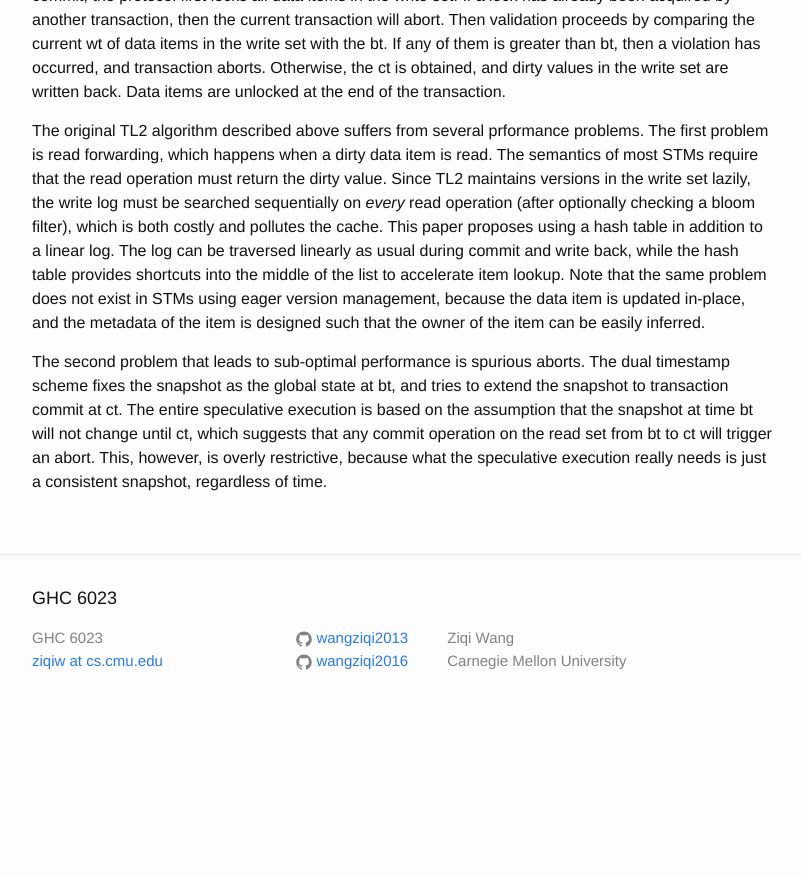
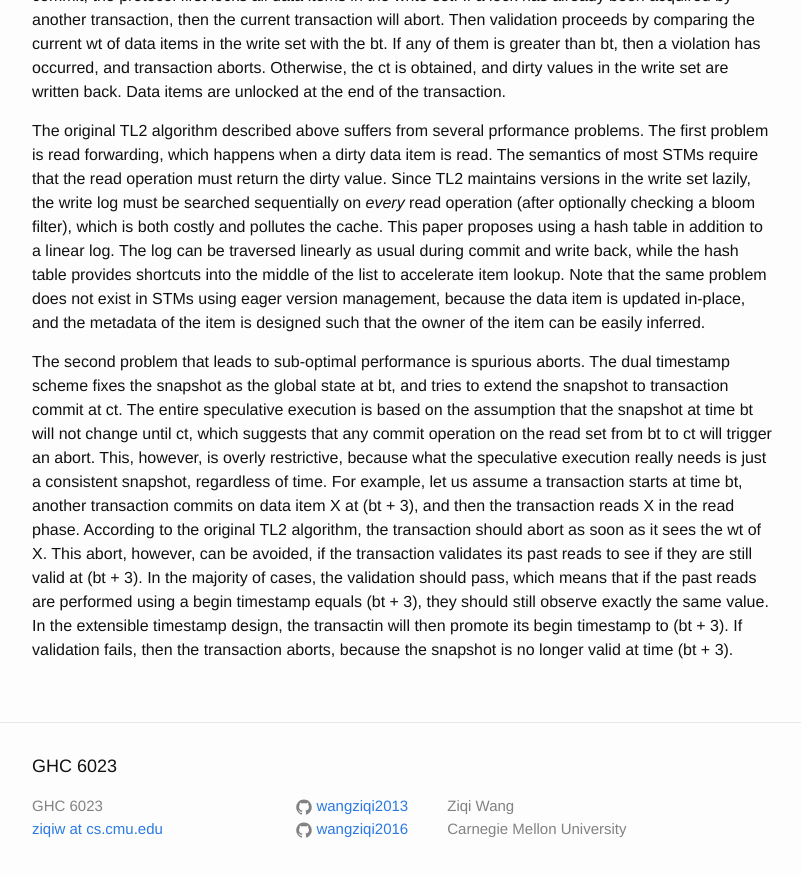
Before and after one commit to wangziqi2013/wangziqi2013.github.io, a Jekyll site: the page built from _posts/2018-07-03-A-Comprehensive-Strategy-for-Contention-Management-In-STM.markdown, in a window 1280 px wide and 900 px high, scrolled down 1492 px. Shown: the top 877 px of the window, without its empty margins (238-1039 px from the left). Built offline with Jekyll 4.4.1, drawn with Linux system fonts in a browser that asks for light colours; before the commit the page ends 2224 px from its top, so only the background shows below that.

Commit message:
Finish extensible ts

```diff
--- a/_posts/2018-07-03-A-Comprehensive-Strategy-for-Contention-Management-In-STM.markdown
+++ b/_posts/2018-07-03-A-Comprehensive-Strategy-for-Contention-Management-In-STM.markdown
@@ -62,4 +62,11 @@ The second problem that leads to sub-optimal performance is spurious aborts. The
 snapshot as the global state at bt, and tries to extend the snapshot to transaction commit at ct. The entire speculative
 execution is based on the assumption that the snapshot at time bt will not change until ct, which suggests that any commit
 operation on the read set from bt to ct will trigger an abort. This, however, is overly restrictive, because what
-the speculative execution really needs is just a consistent snapshot, regardless of time.
+the speculative execution really needs is just a consistent snapshot, regardless of time. For example, let us assume a
+transaction starts at time bt, another transaction commits on data item X at (bt + 3), and then the transaction reads
+X in the read phase. According to the original TL2 algorithm, the transaction should abort as soon as it sees the wt
+of X. This abort, however, can be avoided, if the transaction validates its past reads to see if they are still valid
+at (bt + 3). In the majority of cases, the validation should pass, which means that if the past reads are performed using
+a begin timestamp equals (bt + 3), they should still observe exactly the same value. In the extensible timestamp design,
+the transactin will then promote its begin timestamp to (bt + 3). If validation fails, then the transaction aborts,
+because the snapshot is no longer valid at time (bt + 3).
```
